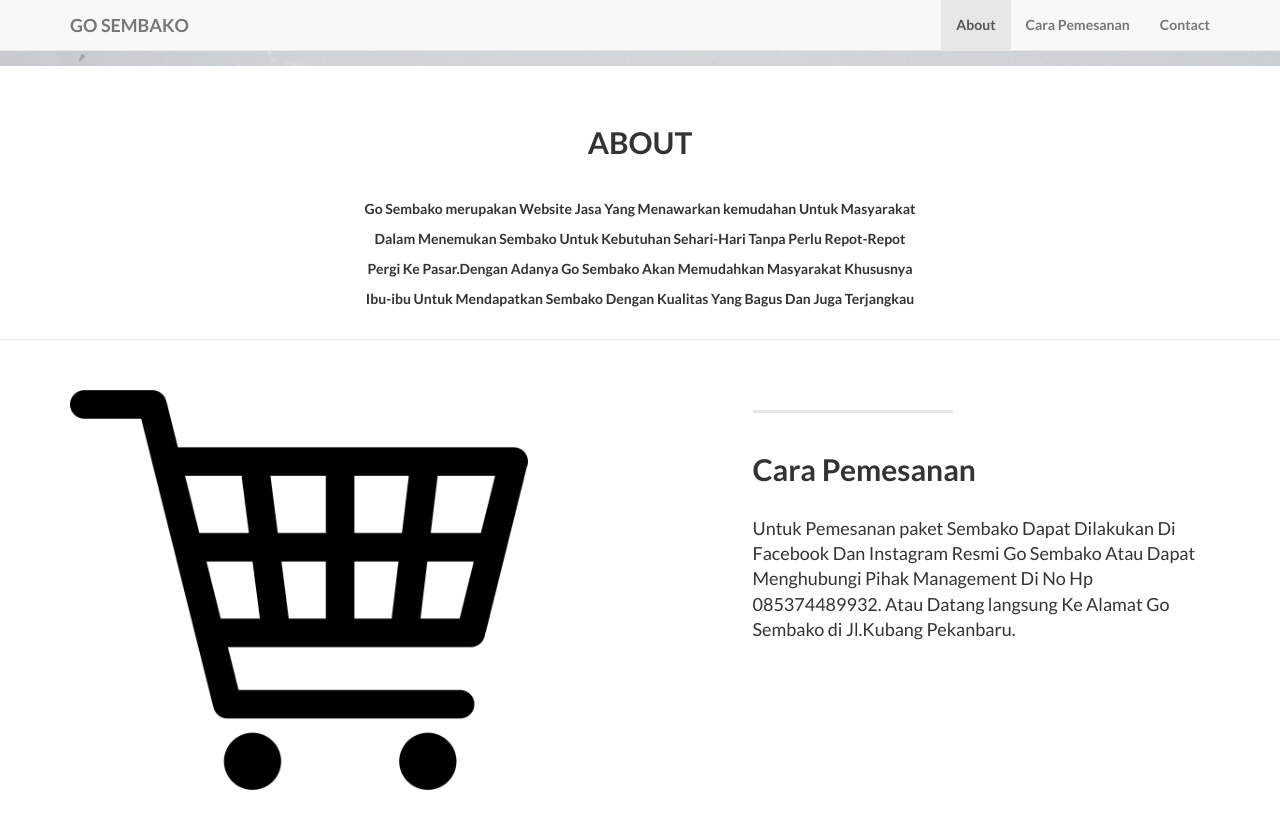
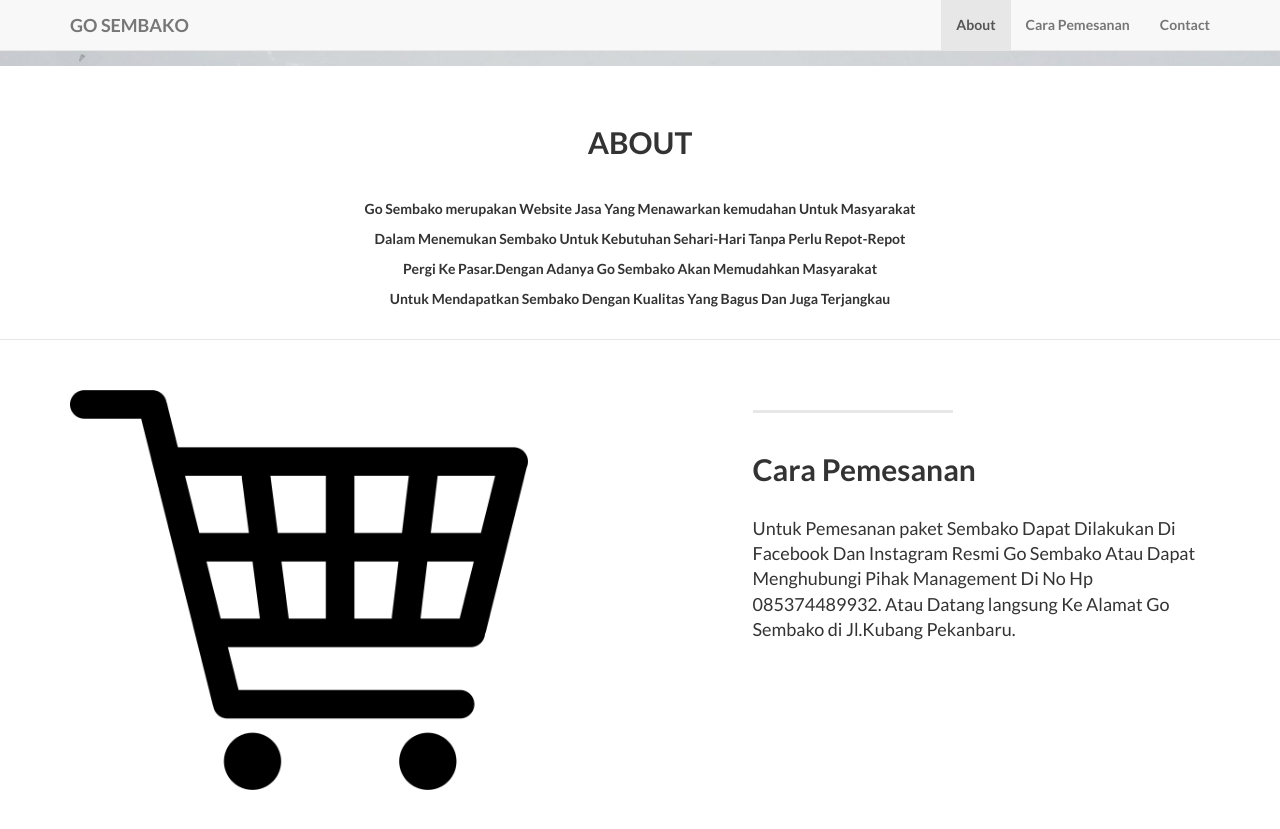
Before and after one commit to gosembako/gosembako.github.io, a Jekyll site: the page built from index.html, in a window 1280 px wide and 900 px high, scrolled down 665 px, cut to the strip 0-837 px from the top of the window. Shown: the top 829 px of the strip. Built offline with Jekyll 4.4.1, drawn with Linux system fonts in a browser that asks for light colours.

Commit message:
Update about.html
rt

```diff
--- a/_includes/about.html
+++ b/_includes/about.html
@@ -7,8 +7,8 @@
               <br/>
 	            <p align="center"><p align="center">Go Sembako merupakan Website Jasa Yang Menawarkan kemudahan Untuk Masyarakat</p>
 		    <p align="center"><p align="center">Dalam Menemukan Sembako Untuk Kebutuhan Sehari-Hari Tanpa Perlu Repot-Repot</p>
-		    <p align="center"><p align="center">Pergi Ke Pasar.Dengan Adanya Go Sembako Akan Memudahkan Masyarakat Khususnya </p>
-		    <p align="center"><p align="center">Ibu-ibu Untuk Mendapatkan Sembako Dengan Kualitas Yang Bagus Dan Juga Terjangkau</p>
+		    <p align="center"><p align="center">Pergi Ke Pasar.Dengan Adanya Go Sembako Akan Memudahkan Masyarakat</p>
+		    <p align="center"><p align="center">Untuk Mendapatkan Sembako Dengan Kualitas Yang Bagus Dan Juga Terjangkau</p>
 
                 </br>
               </div>
```
